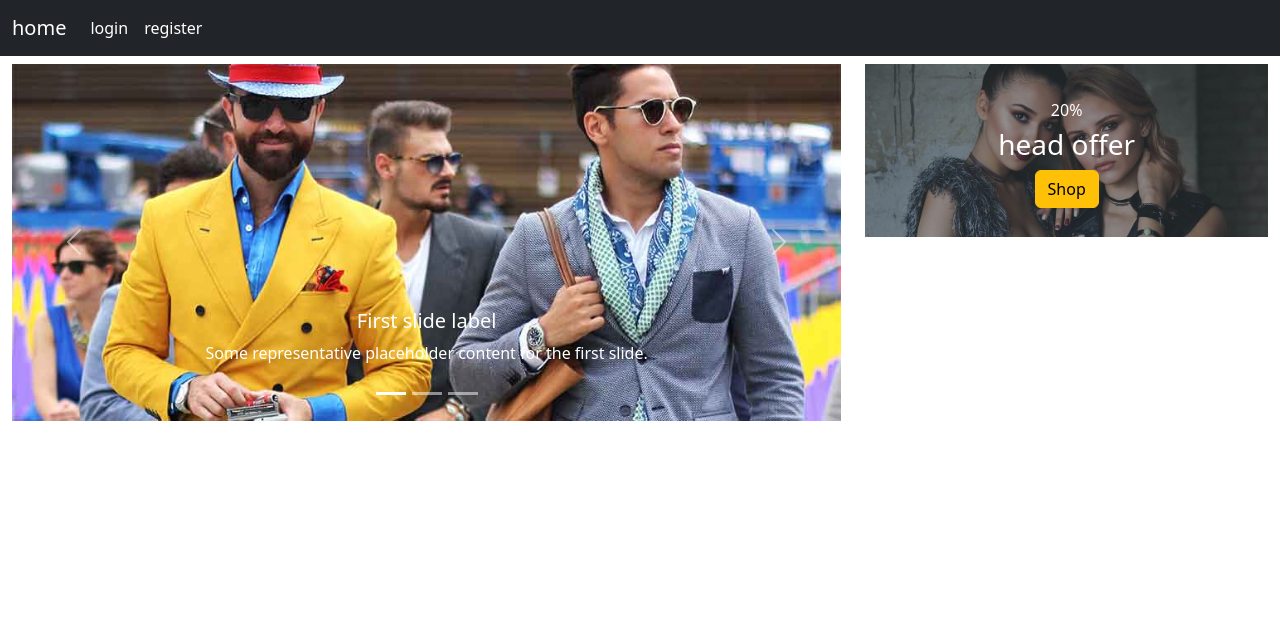
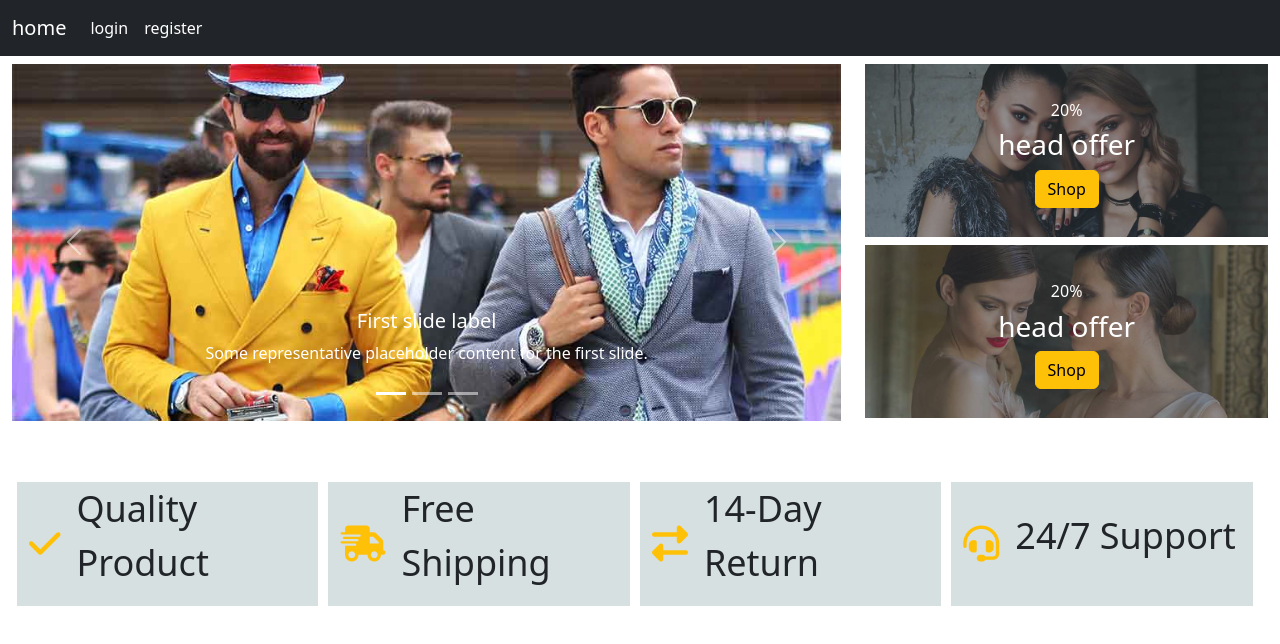
Before and after one commit to ibrahimnady/shoupus, a React (Create React App) app: page /#/home in a window 1280 px wide. Shown: the top 644 px of the page. Built offline with nearby package versions, Linux system fonts and the light colour scheme.

Commit message:
complate home page 25%

```diff
--- a/src/Pages/Home/Home.jsx
+++ b/src/Pages/Home/Home.jsx
@@ -11,7 +11,7 @@ export default function Home() {
             <div className="container-fluid">
                 <div className="row">
                     <div className="col-md-8 mb-2 mt-2">
-                        <div id="carouselExampleCaptions" className="carousel slide " data-bs-ride="false">
+                        <div id="carouselExampleCaptions" className="carousel slide " data-bs-ride="carousel">
                             <div className="carousel-indicators">
                                 <button type="button" data-bs-target="#carouselExampleCaptions" data-bs-slide-to="0" className="active" aria-current="true" aria-label="Slide 1"></button>
                                 <button type="button" data-bs-target="#carouselExampleCaptions" data-bs-slide-to="1" aria-label="Slide 2"></button>
@@ -59,6 +59,36 @@ export default function Home() {
                                 <button className='btn btn-warning'>Shop</button>
                             </div>
                         </div>
+                        <div className="HM_product_offer pt-2">
+                            <img className='HM_img_fluid w-100 ' src={photo_offer2} alt="" />
+                            <div className="HM_offer_text mt-2">
+                                <h6 className='text-white'>20%</h6>
+                                <h3 className='text-white'>head offer</h3>
+                                <button className='btn btn-warning'>Shop</button>
+                            </div>
+                        </div>
+                    </div>
+                    <div className="col-sm-12 col-md-12  mt-5  ">
+                        <div className='container-fluid'>
+                            <div className="row">
+                                <div className='col-sm-12 col-md-3 HM_serves'>
+                                    <i className="fa-solid fa-check me-3 text-warning" />
+                                    <p>Quality Product</p>
+                                </div>
+                                <div className='col-sm-12 col-md-3 HM_serves'>
+                                    <i className="fa-solid fa-truck-fast me-3 text-warning" />
+                                    <p>Free Shipping</p>
+                                </div>
+                                <div className='col-sm-12 col-md-3 HM_serves'>
+                                    <i className="fa-solid fa-right-left me-3 text-warning" />
+                                    <p>14-Day Return</p>
+                                </div>
+                                <div className='col-sm-12 col-md-3 HM_serves'>
+                                    <i className="fa-solid fa-headset me-3 text-warning" />
+                                    <p>24/7 Support</p>
+                                </div>
+                            </div>
+                        </div>
                     </div>
                 </div>
             </div>
--- a/src/Styles/Home.css
+++ b/src/Styles/Home.css
@@ -3,42 +3,33 @@
     overflow: hidden;
 }
 
-.HM_product_offer img {}
-
-.HM_img_fluid:hover {
-    transform        : rotate(20deg);
-    -webkit-transform: rotate(20deg);
-    -moz-transform   : rotate(20deg);
-    -ms-transform    : rotate(20deg);
-    -o-transform     : rotate(20deg);
+.HM_offer_text {
+    position       : absolute;
+    width          : 100%;
+    height         : 100%;
+    top            : 0;
+    left           : 0;
+    right          : 0;
+    bottom         : 0;
+    display        : flex;
+    flex-direction : column;
+    align-items    : center;
+    justify-content: center;
+    background     : rgba(61, 70, 77, 0.5);
+    z-index        : 1;
 }
-
-.HM_offer_text {
-    position        : absolute;
-    width           : 100%;
-    height          : 100%;
-    background-color: rgba(255, 0, 0, 0.144);
-    top             : 0;
-    left            : 0;
-    right           : 0;
-    bottom          : 0;
-    display         : flex;
-    flex-direction  : column;
-    align-items     : center;
-    justify-content : center;
-    background      : rgba(61, 70, 77, 0.5);
-    z-index         : 1;
+.HM_serves{
+    display: flex;
+    justify-content: start;
+    align-items: center;
+    margin: 5px;
+    /* margin: 10px; */
+    background-color: rgb(215, 224, 224);
+    font-size: 36px;
+    width: 24%;
 }
-
-.HM_offer_text:hover .HM_img_fluid {
-    transform         : rotate(20deg);
-    -webkit-transform : rotate(20deg);
-    -moz-transform    : rotate(20deg);
-    -ms-transform     : rotate(20deg);
-    -o-transform      : rotate(20deg);
-    transition        : 1s all;
-    -webkit-transition: 1s all;
-    -moz-transition   : 1s all;
-    -ms-transition    : 1s all;
-    -o-transition     : 1s all;
+@media only screen and (max-width: 767px) {
+    .HM_serves{
+        width: 100%;
+    }
 }
```
